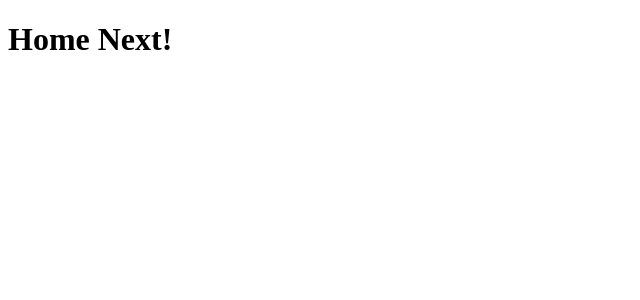
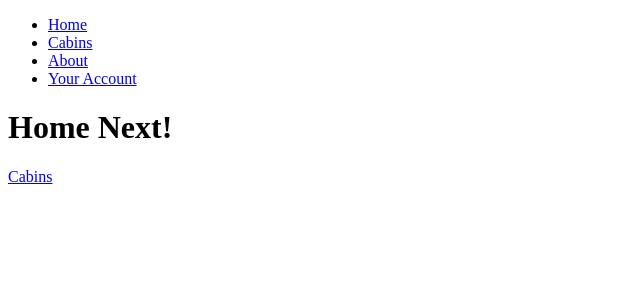
Before and after one commit to Davood-Azani/NextApp, a Next.js app: page / in a window 1280 px wide. Shown: the top 300 px of the page, without its empty margins (0-640 px from the left). Built offline with nearby package versions, Linux system fonts and the light colour scheme.

Commit message:
Navigation & Link

```diff
--- /dev/null
+++ b/app/components/Navigation.js
@@ -0,0 +1,20 @@
+import Link from 'next/link';
+
+export default function Navigation() {
+  return (
+    <ul>
+      <li>
+        <Link href="/">Home</Link>
+      </li>
+      <li>
+        <Link href="/cabins">Cabins</Link>
+      </li>
+      <li>
+        <Link href="/about">About</Link>
+      </li>
+      <li>
+        <Link href="/account">Your Account</Link>
+      </li>
+    </ul>
+  );
+}
--- a/app/page.js
+++ b/app/page.js
@@ -1,7 +1,13 @@
+import Link from 'next/link';
+import Navigation from './components/Navigation';
+
 export default function Home() {
   return (
     <div>
+      <Navigation />
       <h1>Home Next!</h1>
+
+      <Link href="/cabins">Cabins</Link>
     </div>
   );
 }
```
Also changed, not shown: app/cabins/page.js (+7 -1 lines), .notes/n1.js.
